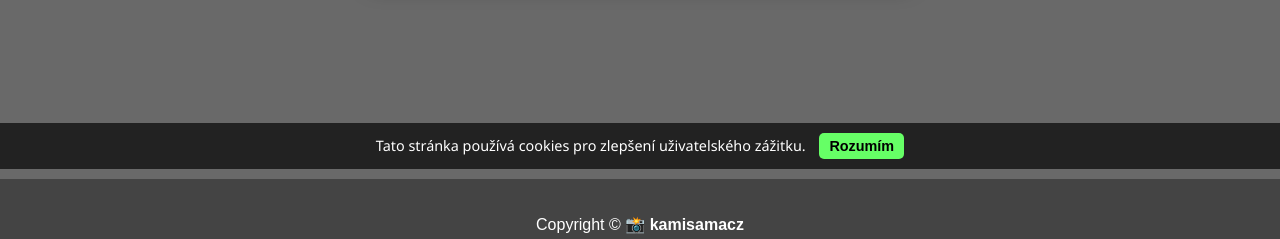
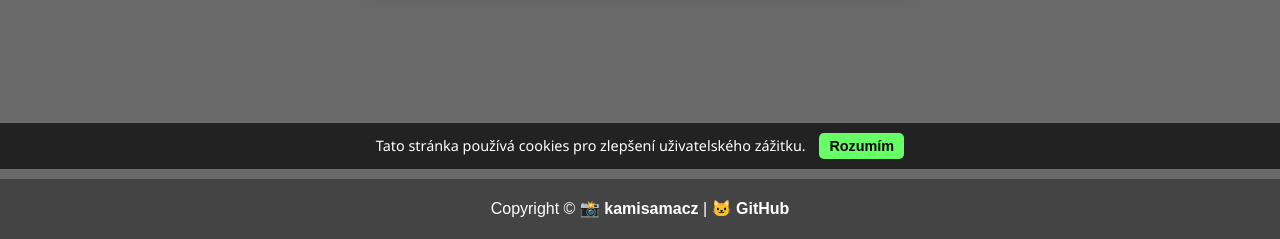
Before and after one commit to kamisamacz/ClashYoutubePlugin, a Django app: page / in a window 1280 px wide. Shown: the part 561-800 px from the top of the page. Run offline with Django 5.2, Linux system fonts and the light colour scheme; data comes from the database, SQL or seed files in the repository; both versions use the stored data as it was after the commit.

Commit message:
fin ladime railway end points for dashboard user/admin login page event show without login footer add github

```diff
--- a/login/templates/login/login.html
+++ b/login/templates/login/login.html
@@ -140,7 +140,11 @@
     </div>
 
     <footer>
-        <p>Copyright © <a href="https://instagram.com/kamisamacz">📸 kamisamacz</a></p>
-    </footer>
+
+        Copyright ©
+        <a href="https://instagram.com/kamisamacz">📸 kamisamacz</a> |
+        <a href="https://github.com/kamisamacz" target="_blank">🐱 GitHub</a>
+
+</footer>
 </body>
 </html>
--- a/templates/base.html
+++ b/templates/base.html
@@ -104,11 +104,11 @@
     </main>
 
     <footer>
-    <p>
+
         Copyright ©
         <a href="https://instagram.com/kamisamacz">📸 kamisamacz</a> |
         <a href="https://github.com/kamisamacz" target="_blank">🐱 GitHub</a>
-    </p>
+
 </footer>
 {% block scripts %}{% endblock %}
 </body>
```
Also changed, not shown: db.sqlite3.
